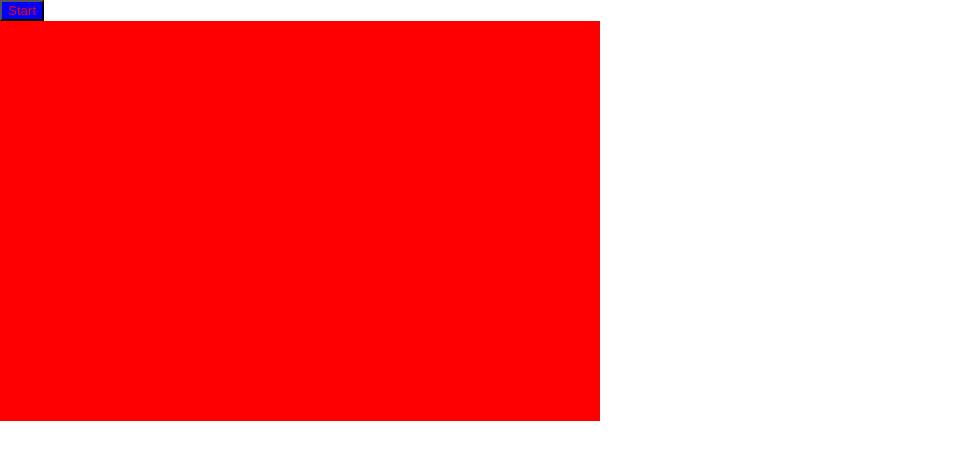
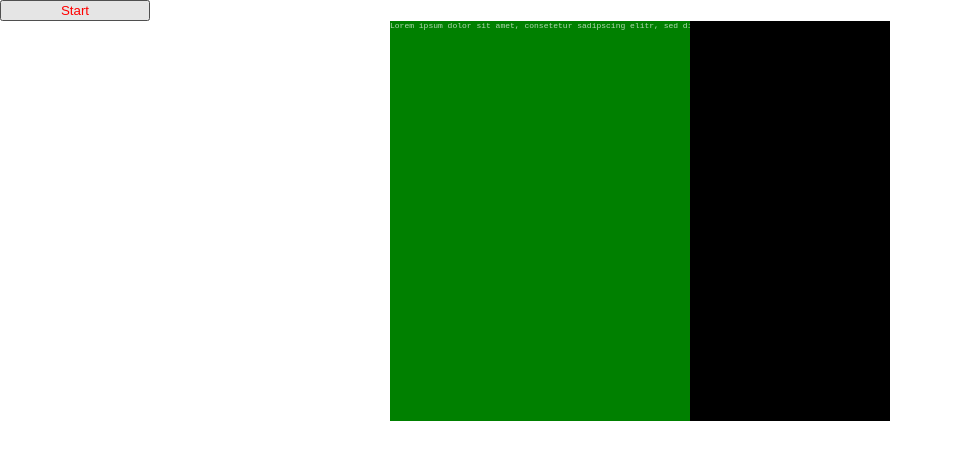
Before and after one commit to captainaenderson/netrunner, a plain HTML site: page index.html in a window 1280 px wide. Shown: the whole page, without its empty margins (0-953 px from the left). Drawn offline with Linux system fonts and the light colour scheme.

Commit message:
text animation & screen

```diff
--- a/js/keyboard.js
+++ b/elements/keyboard.js
@@ -5,6 +5,12 @@ class Keys {
         this.x = x;
         this.y = y;
         this.ctx = ctx;
+        this.color = "white";
+    }
+
+    draw() {
+        this.ctx.fillStyle = this.color;
+        this.ctx.fillRect(this.x, this.y, this.width, this.height);
     }
 }
 
--- a/index.html
+++ b/index.html
@@ -1,22 +1,36 @@
 <!DOCTYPE html>
 <html lang="en">
    <head>
-    <meta charset="UTF-8">
-    <meta http-equiv="X-UA-Compatible" content="IE=edge">
-    <meta name="viewport" content="width=device-width, initial-scale=1.0">
+      <meta charset="UTF-8" />
+      <meta http-equiv="X-UA-Compatible" content="IE=edge" />
+      <meta name="viewport" content="width=device-width, initial-scale=1.0" />
       <title>Netrunner</title>
-    <link rel="stylesheet" href="./styles/index.css">
+      <link rel="stylesheet" href="./styles/index.css" />
    </head>
    <body>
-    <button>Start</button>
+      <button id="start-button">Start</button>
 
-    <div>
-        <canvas id="canvas" width="600" height="400"></canvas>
+      <div class="grid">
+         <div id="animation">
+            <div id="code-text">
+               Lorem ipsum dolor sit amet, consetetur sadipscing elitr, sed diam
+               nonumy eirmod tempor invidunt ut labore et dolore magna aliquyam
+               erat, sed diam voluptua. At vero eos et accusam et justo duo
+               dolores et ea rebum. Stet clita kasd gubergren, no sea takimata
+               sanctus est Lorem ipsum dolor sit amet. Lorem ipsum dolor sit
+               amet, consetetur sadipscing elitr, sed diam nonumy eirmod tempor
+               invidunt ut labore et dolore magna aliquyam erat, sed diam
+               voluptua. At vero eos et accusam et justo duo dolores et ea
+               rebum. Stet clita kasd gubergren, no sea takimata sanctus est
+               Lorem ipsum dolor sit amet.
+            </div>
+         </div>
+         <canvas id="canvas" width="200" height="400"></canvas>
       </div>
 
+      <!-- Script canvas -->
+      <script type="module" src="./js/main.js"></script>
 
-    <!-- Script background code -->
-    <script type="module" src="./js/main.js"></script>
 
    </body>
 </html>
--- a/js/main.js
+++ b/js/main.js
@@ -1,8 +1,31 @@
-import Keys from "./keyboard.js";
+import Keys from "../elements/keyboard.js"
+
 
 
 
 const canvas = document.querySelector("canvas");
 const ctx = canvas.getContext("2d");
 
-console.log('hello')
+
+// Create keys of the game
+const keyboardKey = new Keys(75, 100, ctx)
+
+
+// Start the Game
+
+window.onload = () => {
+    document.getElementById('start-button').onclick = () => {
+        play();
+
+    };
+}
+
+
+// The Game Function
+
+function play(){
+
+    keyboardKey.draw();
+
+
+}
--- a/styles/index.css
+++ b/styles/index.css
@@ -1,15 +1,48 @@
 body {
-    margin: 0;
-    overflow: hidden;
+   margin: 0;
+   overflow: hidden;
 }
 
 button {
-    color: red;
-    background-color: blue;
+   color: red;
+   width: 150px;
 }
 
 #canvas {
-    background-color: red;
-    display: flex;
+   background-color: rgb(0, 0, 0);
+}
 
+#animation {
+   background: green;
+   display: flex;
+   color: white;
+   height: 400px;
+   width: 300px;
 }
+
+.grid {
+   display: flex;
+   justify-content: center;
+}
+
+#code-text {
+   height: 400px;
+   max-width: 300px;
+   white-space: nowrap;
+   overflow: hidden;
+   font-family: 'Source Code Pro', monospace;
+   font-size: 8px;
+   color: rgba(255, 255, 255, 0.7);
+   position: relative;
+}
+
+#code-text {
+    animation: animated-text 2s steps(30,end) 1s 1 normal both
+  }
+
+  /* text animation */
+
+@keyframes animated-text{
+    from{width: 0;}
+    to{width: 480px;}
+  }
```
Also changed, not shown: js/runningcode.js (+65 -0 lines). Lines whose indentation alone changed are shown as unchanged.
